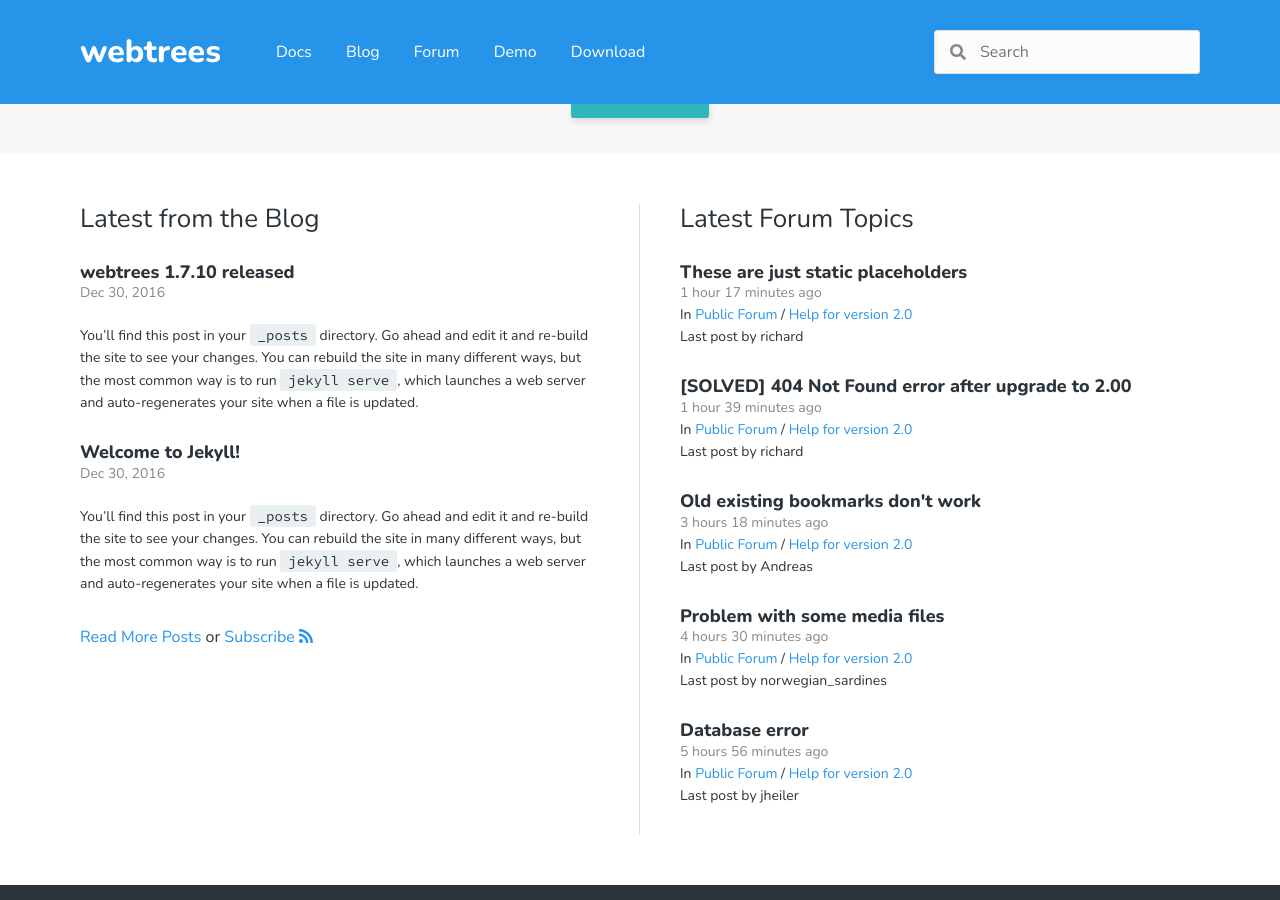
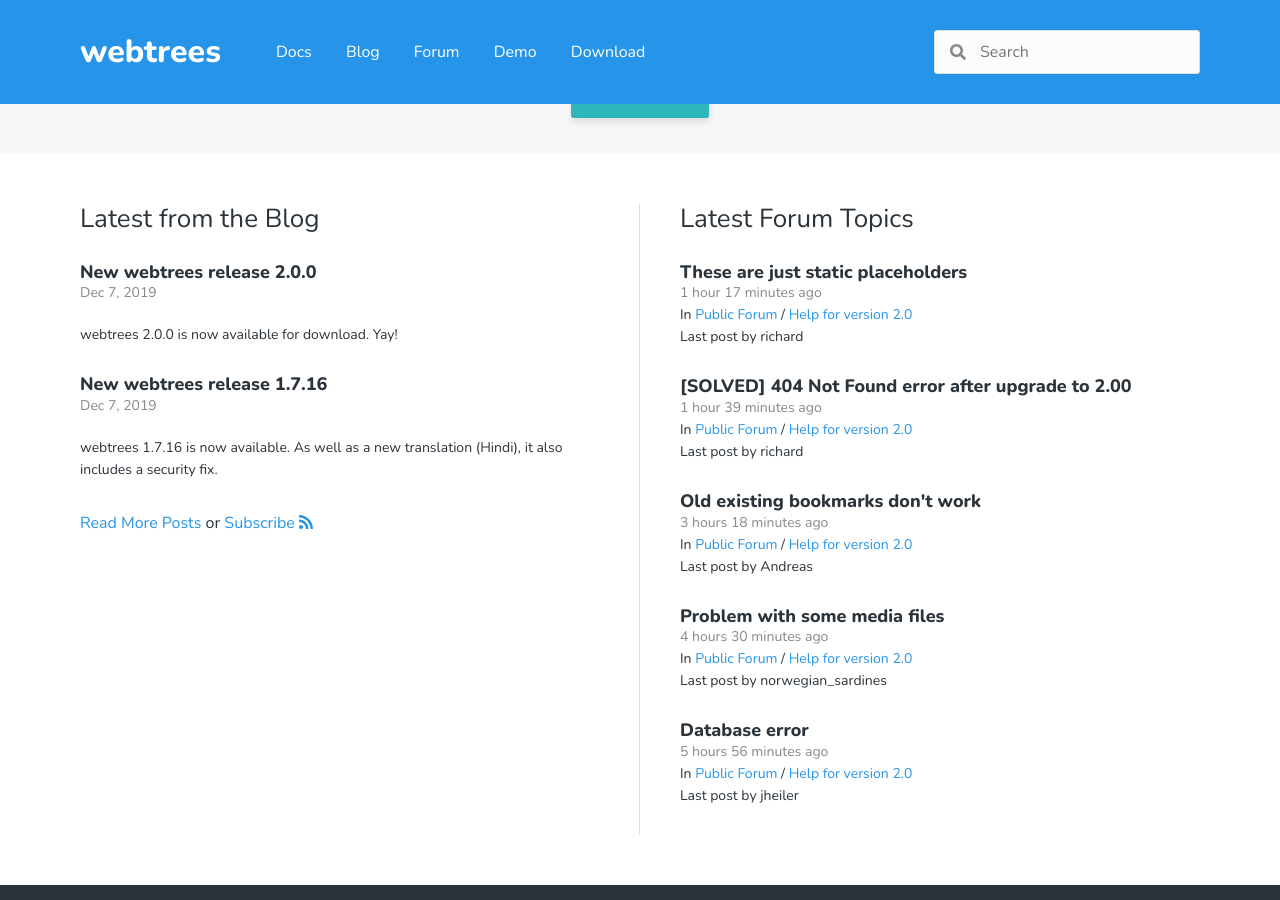
Before and after one commit to webtrees/webtrees.github.io, a Jekyll site: the page built from index.md, in a window 1280 px wide and 900 px high, scrolled down 1876 px. Built offline with Jekyll 4.4.1, drawn with Linux system fonts in a browser that asks for light colours; nearby versions of some CDN libraries.

Commit message:
Update blog posts and Download page

```diff
--- a/_posts/2016-12-30-welcome-to-jekyll.markdown
+++ /dev/null
@@ -1,25 +0,0 @@
----
-layout: post
-title:  "Welcome to Jekyll!"
-date:   2016-12-30 11:25:52 +0000
-categories: jekyll update
----
-You’ll find this post in your `_posts` directory. Go ahead and edit it and re-build the site to see your changes. You can rebuild the site in many different ways, but the most common way is to run `jekyll serve`, which launches a web server and auto-regenerates your site when a file is updated.
-
-To add new posts, simply add a file in the `_posts` directory that follows the convention `YYYY-MM-DD-name-of-post.ext` and includes the necessary front matter. Take a look at the source for this post to get an idea about how it works.
-
-Jekyll also offers powerful support for code snippets:
-
-{% highlight ruby %}
-def print_hi(name)
-  puts "Hi, #{name}"
-end
-print_hi('Tom')
-#=> prints 'Hi, Tom' to STDOUT.
-{% endhighlight %}
-
-Check out the [Jekyll docs][jekyll-docs] for more info on how to get the most out of Jekyll. File all bugs/feature requests at [Jekyll’s GitHub repo][jekyll-gh]. If you have questions, you can ask them on [Jekyll Talk][jekyll-talk].
-
-[jekyll-docs]: http://jekyllrb.com/docs/home
-[jekyll-gh]:   https://github.com/jekyll/jekyll
-[jekyll-talk]: https://talk.jekyllrb.com/
--- a/_posts/2016-12-31-webtrees-1-7-9-released.md
+++ /dev/null
@@ -1,9 +0,0 @@
----
-layout: post
-title:  "webtrees 1.7.10 released"
-date:   2016-12-30 11:25:52 +0000
-categories: jekyll update
----
-You’ll find this post in your `_posts` directory. Go ahead and edit it and re-build the site to see your changes. You can rebuild the site in many different ways, but the most common way is to run `jekyll serve`, which launches a web server and auto-regenerates your site when a file is updated.
-
-To add new posts, simply add a file in the `_posts` directory that follows the convention `YYYY-MM-DD-name-of-post.ext` and includes the necessary front matter. Take a look at the source for this post to get an idea about how it works.
--- /dev/null
+++ b/_posts/2019-12-07-new-webtrees-release-1-7-16.md
@@ -0,0 +1,10 @@
+---
+layout: post
+title:  "New webtrees release 1.7.16"
+date:   2019-12-07 00:00:00 +0000
+categories:
+---
+
+webtrees 1.7.16 is now available. As well as a new translation (Hindi), it also includes a security fix.
+
+If you are using an older version, it is recommended to upgrade.
--- /dev/null
+++ b/_posts/2019-12-07-new-webtrees-release-2-0-0.md
@@ -0,0 +1,24 @@
+---
+layout: post
+title:  "New webtrees release 2.0.0"
+date:   2019-12-07 00:00:00 +0000
+categories:
+---
+
+webtrees 2.0.0 is now available for download. Yay!
+
+It has been a long wait - and a lot of work. For software projects, the transition from version 1 to version 2 is always a very dangerous time. The old code has often become convoluted and increasingly difficult to maintain/develop/support. For open-source projects, this is a particular problem. Convoluted code is not enjoyable to work with. Rewriting a large project is a lot of work, and the old code needs to be supported at the same time. Also, if the new version is too different to the old version or it misses some functions, the users will not want to upgrade.
+
+I *think* I have managed this upgrade sucessfully - and I want to thank you all for your support and patience over the last two years.
+
+About 95% of the code has been re-written, and the internals have been simplified and separated out into independent components. There have been very few changes to the logic and behaviour - although the appearance has been updated to work with mobile devices.
+
+The new modular design means that we can now allow custom modules to modify almost any aspect of the code. If you want to customize your installation, this is now much easier. Also, the module interface should be much more stable, and you shouldn't need to upgrade your modules every time you upgrade webtrees. If you are a module author and need help updating your module from 1.7 to 2.0, please get in touch.
+
+There are approximately 175 sites running the 2.0.0-beta release, and so I am reasonably confident that there are no significant issues with the code. I plan to return to a fairly rapid release cycle, so expect 2.0.1 in a few weeks.
+
+Upgrading works the same as previously - just copy the new files to the server. However, when upgrading from 1.7 to 2.0, there's a few things you need to do first. I've written some notes here: [webtrees.github.io/upgrade](https://webtrees.github.io/upgrade). It is important that you read them before upgrading.
+
+There is no automatic upgrade from 1.7. I want to create a new 1.7 release which includes these extra preparations/checks.
+
+Greg
--- a/download/index.md
+++ b/download/index.md
@@ -1,25 +1,19 @@
 ---
 layout: page
 title: Download webtrees
-permalink: /download
 ---
 
-# Download #
+# Download
 
 The latest version of webtrees requires a [supported version of PHP](https://secure.php.net/supported-versions.php){: rel="nofollow" }. If your web-server provides an older version of PHP, then you should use an older version of webtrees.
 
-Note that webtrees 2.0.0 is currently in its final beta stage.  The stable release will be published in December 2019.
+|----------------|------------------|----------------|
+| PHP&nbsp;version    | Download         | Support status |
+|----------------|------------------|----------------|
+| 7.1 - 7.4 | <a href="https://github.com/fisharebest/webtrees/releases/download/2.0.0/webtrees-2.0.0.zip"><i class="fa fa-download"></i> webtrees-2.0.0</a> | webtrees 2.0 is fully supported and actively maintained.  Updates are published every six to eight weeks. |
+| 5.3 - 7.3  | <a href="https://github.com/fisharebest/webtrees/releases/download/1.7.16/webtrees-1.7.16.zip"><i class="fa fa-download"></i> webtrees-1.7.16</a> | webtrees 1.7 will receive security patches and fixes for major bugs only. |
+| 5.2  | webtrees-1.4.6 | webtrees 1.4 is no longer supported. |
 
-|----------------|------------------|----------------|
-| PHP&nbsp;version    | Download | Support status |
-|----------------|------------------|----------------|
-| 7.1 - 7.3 | <a class="btn btn-primary text-nowrap" href="https://github.com/fisharebest/webtrees/archive/master.zip"><i class="fa fa-download"></i> webtrees-2.0.0-dev</a> | webtrees 2.0 is fully supported and actively maintained.  Updates are published every six to eight weeks. |
-| 7.1 - 7.3 | <a class="btn btn-primary text-nowrap" href="https://github.com/fisharebest/webtrees/releases/download/2.0.0-beta.5/webtrees-2.0.0-beta.5.zip"><i class="fa fa-download"></i> webtrees-2.0.0-beta.5</a> | webtrees 2.0 is fully supported and actively maintained.  Updates are published every six to eight weeks. |
-| 5.3 - 7.3  | <a class="btn btn-secondary text-nowrap" href="https://github.com/fisharebest/webtrees/releases/download/1.7.15/webtrees-1.7.15.zip"><i class="fa fa-download"></i> webtrees-1.7.15</a> | webtrees 1.7 will receive updated translations, security patches and fixes for major bugs only. |
-| 5.2  | webtrees-1.4.6 | webtrees 1.4 is no longer supported. |
-|----------------+----------------|
-{: .table .table-bordered }
-
-## Older versions of webtrees ##
+## Older versions of webtrees
 
 All previous versions of webtrees are available from <https://github.com/fisharebest/webtrees/releases>.
```
